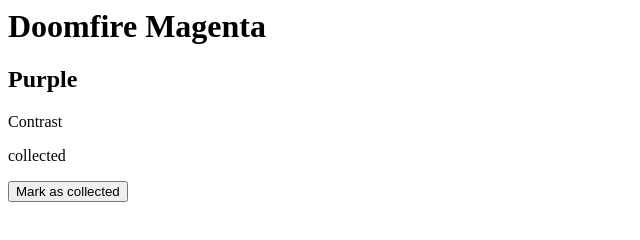
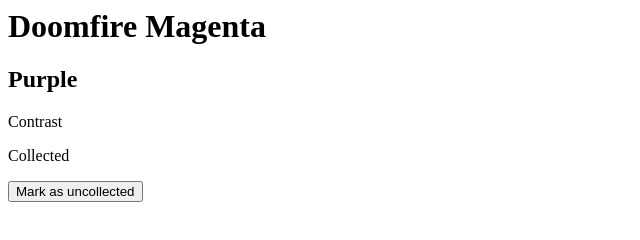
Before and after one commit to Paul2071/vuefirst, a plain HTML site: page index.html in a window 1280 px wide. Both pictures are taken after a click on the button "Mark as collected". Shown: the full height of the page, 0-640 px from the left. Drawn offline with nearby package versions, Linux system fonts and the light colour scheme.

Commit message:
added toggle ability to button and changing the text of button using v-if and v-else tags

```diff
--- a/app.js
+++ b/app.js
@@ -5,13 +5,14 @@ const app = Vue.createApp({
         name: "Doomfire Magenta",
         colour: "Purple",
         owned: false,
+        collected: "Collected",
 
 
     };
   },
   methods: {
     changeOwned () {
-        this.owned = "collected"
+        this.owned = !this.owned
     }
   }
 });
--- a/index.html
+++ b/index.html
@@ -14,9 +14,14 @@
         <h2>{{ colour }}</h2>
         <p>{{ type }}</p>
         <div v-if="owned">
-          <p>{{ owned }}</p>
+          <p>{{ collected }}</p>
          </div>
-        <button @click="changeOwned()">Mark as collected</button>
+
+
+        <button @click="changeOwned()">
+            <span v-if="!owned">Mark as collected</span>
+            <span v-else>Mark as uncollected</span>
+        </button>
     </div?>
 
     <script src="app.js"></script>
```
